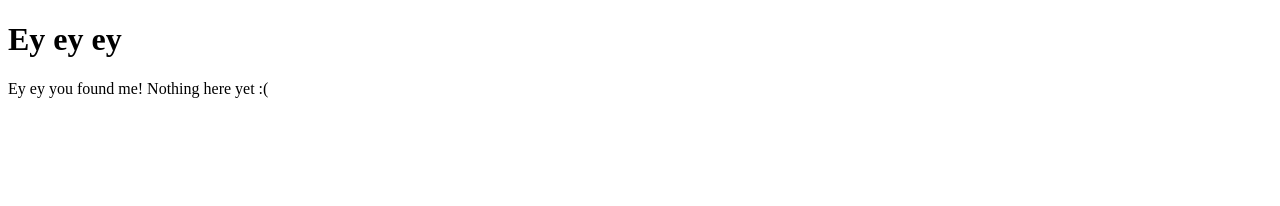
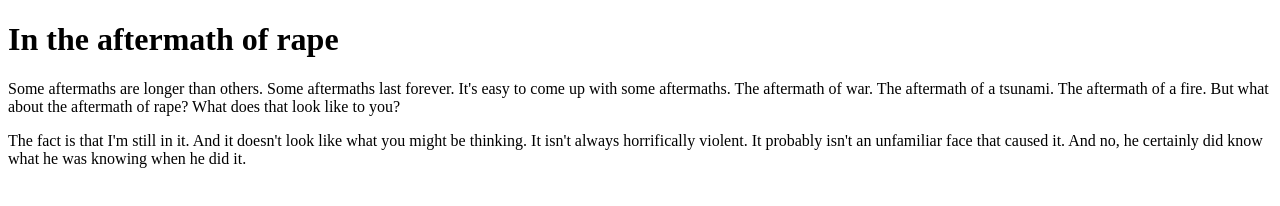
Before and after one commit to erntan/intheaftermathofrape, a plain HTML site: page index.html in a window 1280 px wide. Drawn offline with Linux system fonts and the light colour scheme.

Commit message:
Update index.html

```diff
--- a/index.html
+++ b/index.html
@@ -2,9 +2,11 @@
 <html>
 <body>
 
-<h1>Ey ey ey</h1>
+<h1>In the aftermath of rape</h1>
 
-<p>Ey ey you found me! Nothing here yet :(</p>
+<p>Some aftermaths are longer than others. Some aftermaths last forever. It's easy to come up with some aftermaths. The aftermath of war. The aftermath of a tsunami. The aftermath of a fire. But what about the aftermath of rape? What does that look like to you?</p>
+
+<p>The fact is that I'm still in it. And it doesn't look like what you might be thinking. It isn't always horrifically violent. It probably isn't an unfamiliar face that caused it. And no, he certainly did know what he was knowing when he did it.
 
 </body>
 </html>
```
